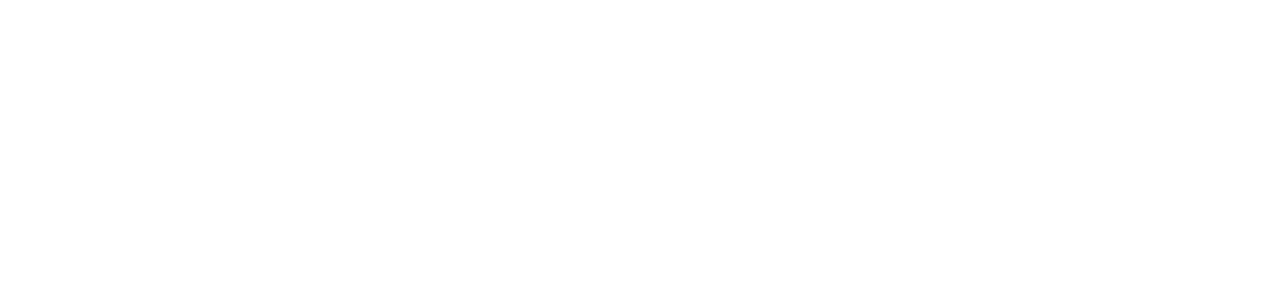
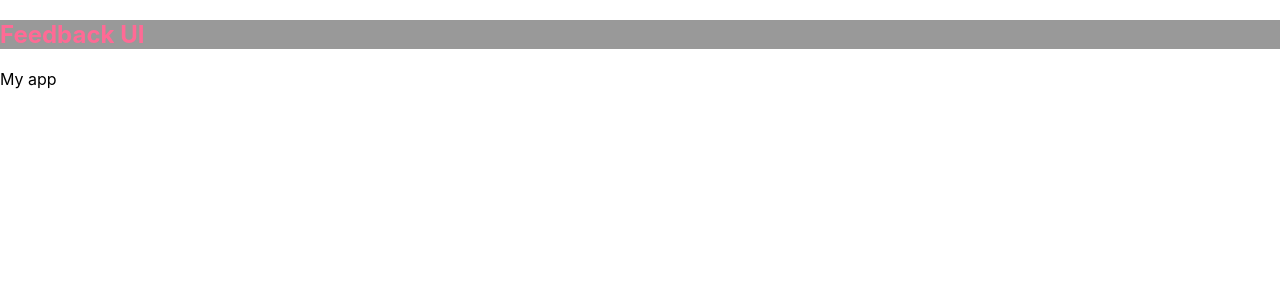
Before and after one commit to alexalikhani95/Feedback-App, a React (Create React App) app: page / in a window 1280 px wide. Shown: the top 300 px of the page. Built offline with nearby package versions, Linux system fonts and the light colour scheme.

Commit message:
Adding in header component and giving it default props/propTypes for text, bgcolor, textColor

```diff
--- a/src/App.js
+++ b/src/App.js
@@ -1,9 +1,14 @@
 import './App.css';
+import Header from './components/Header';
 
-function App() {
+const App = () => {
   return (
-    <div className="App">
+    <>
+    <Header text="Feedback UI"/>
+    <div className="container">
+      My app
     </div>
+    </>
   );
 }
 
--- /dev/null
+++ b/src/components/Header.jsx
@@ -0,0 +1,31 @@
+import React from "react";
+import PropTypes from "prop-types";
+
+const Header = ({ text, bgColor, textColor }) => {
+  const headerStyles = {
+    backgroundColor: bgColor,
+    color: textColor,
+  };
+
+  return (
+    <header style={headerStyles}>
+      <div className="container">
+        <h2>{text}</h2>
+      </div>
+    </header>
+  );
+};
+
+Header.defaultProps = {
+  text: PropTypes.string,
+  bgColor: 'rgba(0,0,0,0.4)',
+  textColor: '#ff6a95'
+};
+
+Header.propTypes = {
+  text: PropTypes.string,
+  bgColor: PropTypes.string,
+  textColor: PropTypes.string
+}
+
+export default Header;
```
